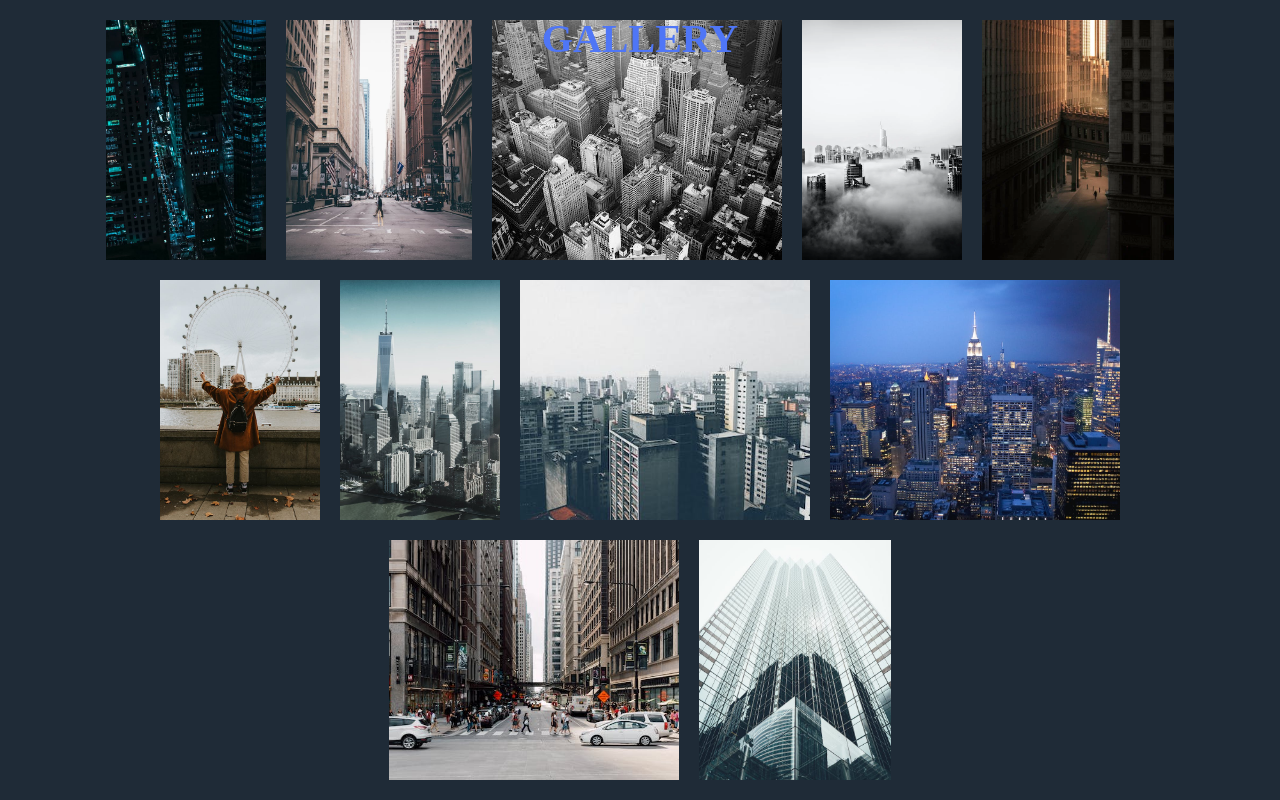
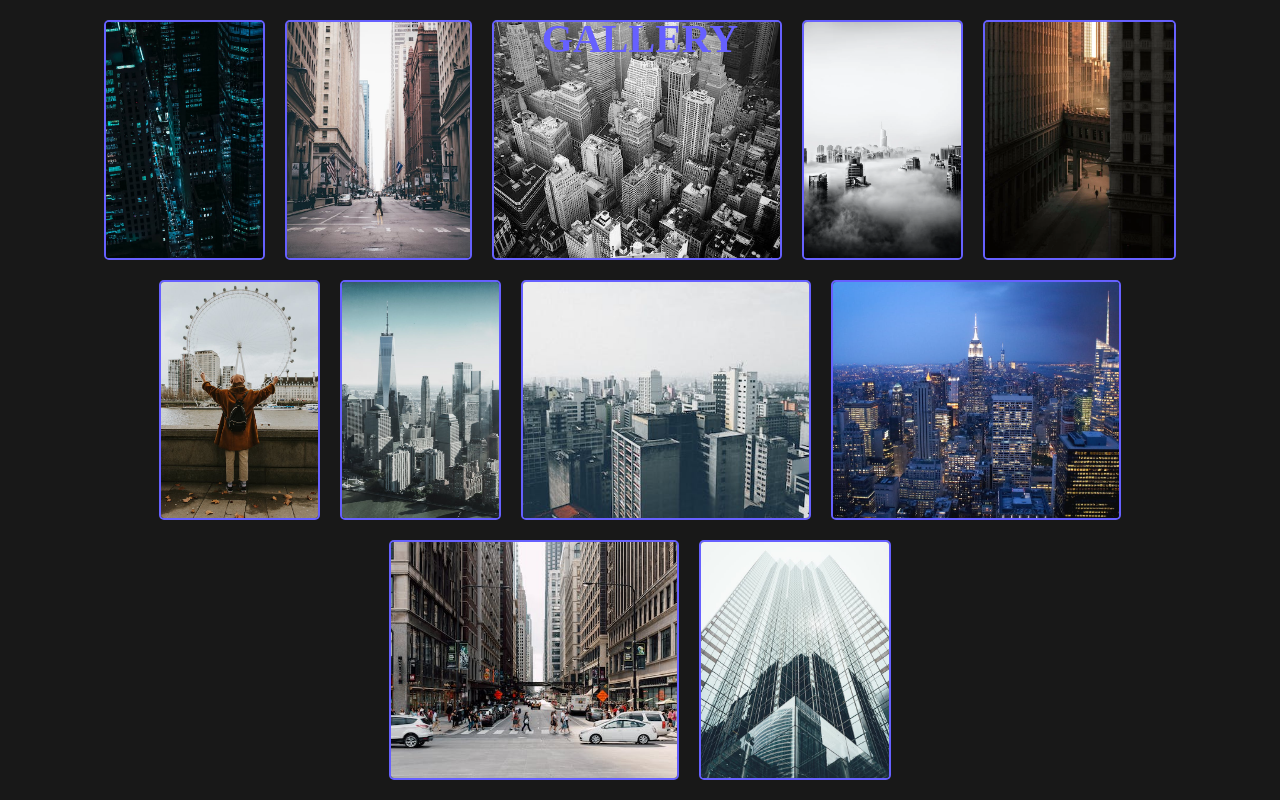
Before and after one commit to Promise-Digitals/full-Image-on-click, a plain HTML site: page index.html in a window 1280 px wide. Drawn offline with Linux system fonts and the light colour scheme.

Commit message:
Update style.css

```diff
--- a/style.css
+++ b/style.css
@@ -8,14 +8,14 @@
     width: 100%;
     display: grid;
     place-items: center;
-    background: #1f2b37;
+    background: #181818;
     min-height: 100vh;
     position: relative;
 }
 .container h1{
     font-size: 40px;
     text-transform: uppercase;
-    color: #4f76f6;
+    color: #6660ff;
     position: absolute;
     top: 15px;
     text-align: center;
@@ -31,6 +31,8 @@
 .content img{
     max-width: 290px;
     max-height: 240px;
+    border: 2px solid #6660ff;
+    border-radius: 5px;
     display: block;
     object-fit: cover;
     object-position: center;
```
